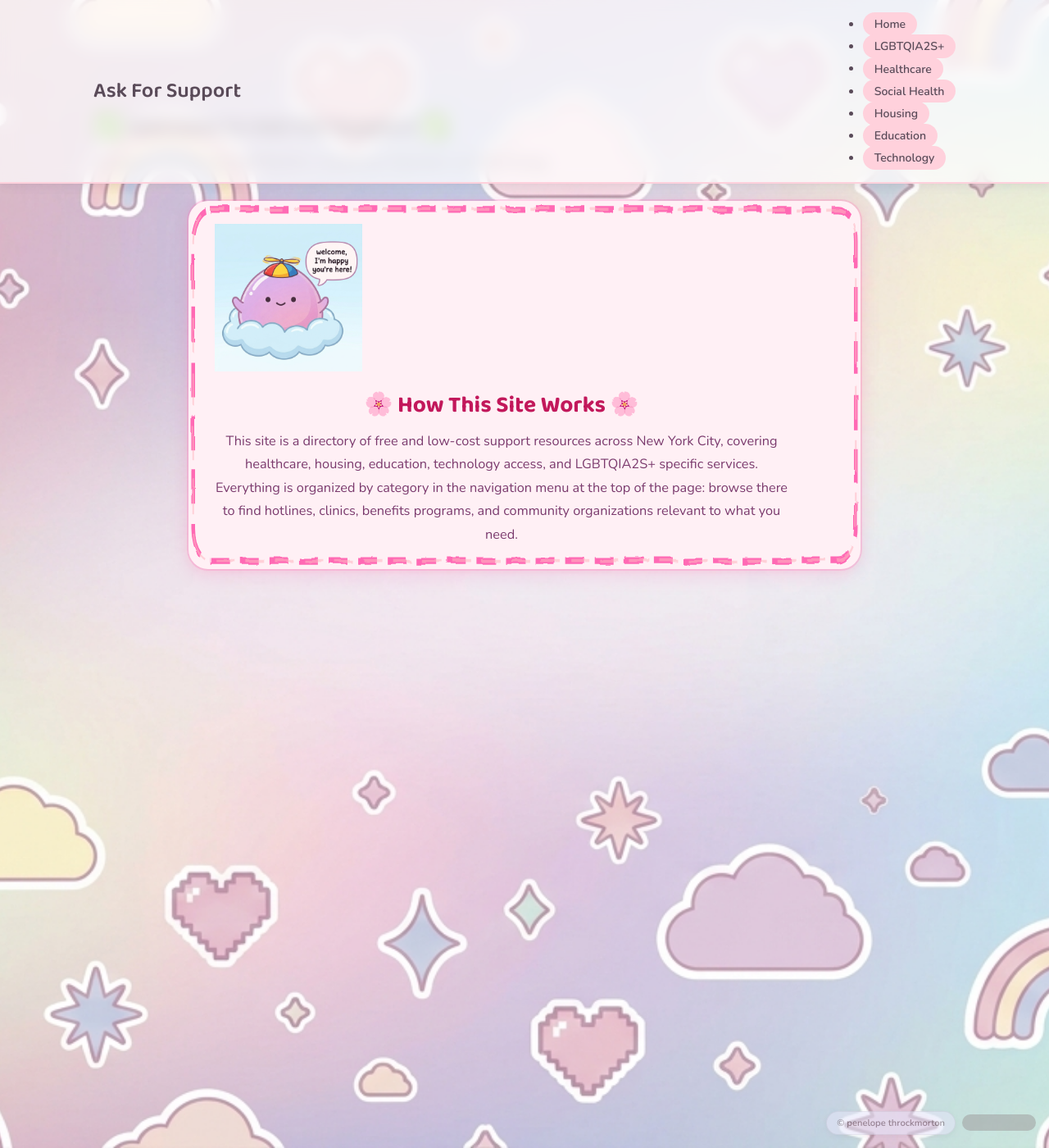
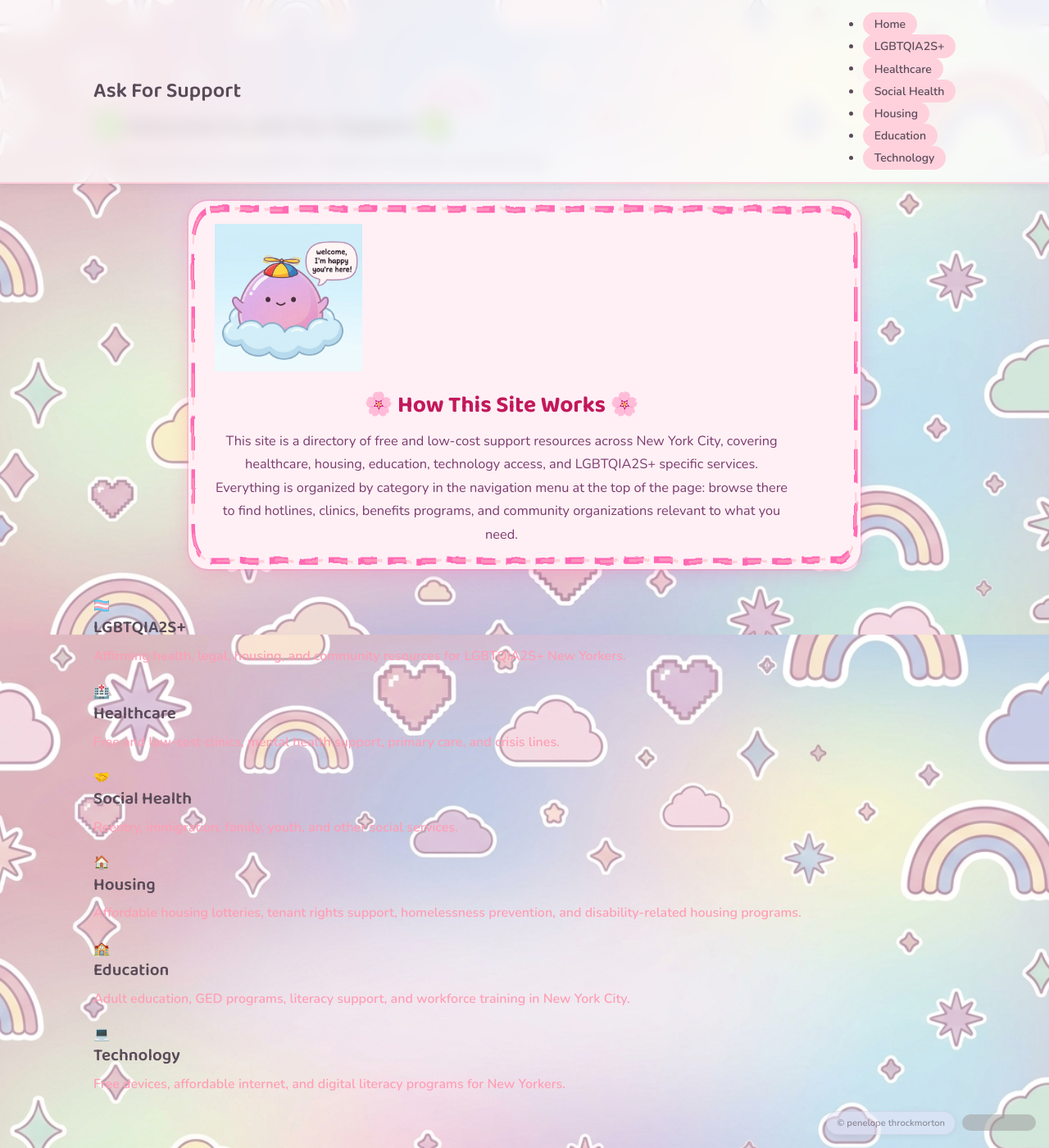
Before and after one commit to penelopethrock-cyber/askforsupport, a Jekyll site: the page built from index.html, in a window 1280 px wide and 1400 px high, scrolled down 126 px. Shown: the whole window at 82% size. Built offline with Jekyll 4.4.1, drawn with Linux system fonts in a browser that asks for light colours; grey boxes are pictures that could not be loaded.

Commit message:
Add Social Health category card to homepage category grid (6th card)

```diff
--- a/index.html
+++ b/index.html
@@ -20,3 +20,36 @@ title: Home
     </div>
   </div>
 </section>
+
+<div class="category-grid">
+  <a href="/lgbtqia2s/" class="category-card">
+    <div class="page-icon">&#127987;&#65039;&#8205;&#9895;&#65039;</div>
+    <h3>LGBTQIA2S+</h3>
+    <p>Affirming health, legal, housing, and community resources for LGBTQIA2S+ New Yorkers.</p>
+  </a>
+  <a href="/healthcare/" class="category-card">
+    <div class="page-icon">&#127973;</div>
+    <h3>Healthcare</h3>
+    <p>Free and low-cost clinics, mental health support, primary care, and crisis lines.</p>
+  </a>
+  <a href="/social-health/" class="category-card">
+    <div class="page-icon">&#129309;</div>
+    <h3>Social Health</h3>
+    <p>Reentry, immigration, family, youth, and other social services.</p>
+  </a>
+  <a href="/housing/" class="category-card">
+    <div class="page-icon">&#127968;</div>
+    <h3>Housing</h3>
+    <p>Affordable housing lotteries, tenant rights support, homelessness prevention, and disability-related housing programs.</p>
+  </a>
+  <a href="/education/" class="category-card">
+    <div class="page-icon">&#127979;</div>
+    <h3>Education</h3>
+    <p>Adult education, GED programs, literacy support, and workforce training in New York City.</p>
+  </a>
+  <a href="/technology/" class="category-card">
+    <div class="page-icon">&#128187;</div>
+    <h3>Technology</h3>
+    <p>Free devices, affordable internet, and digital literacy programs for New Yorkers.</p>
+  </a>
+</div>
```
